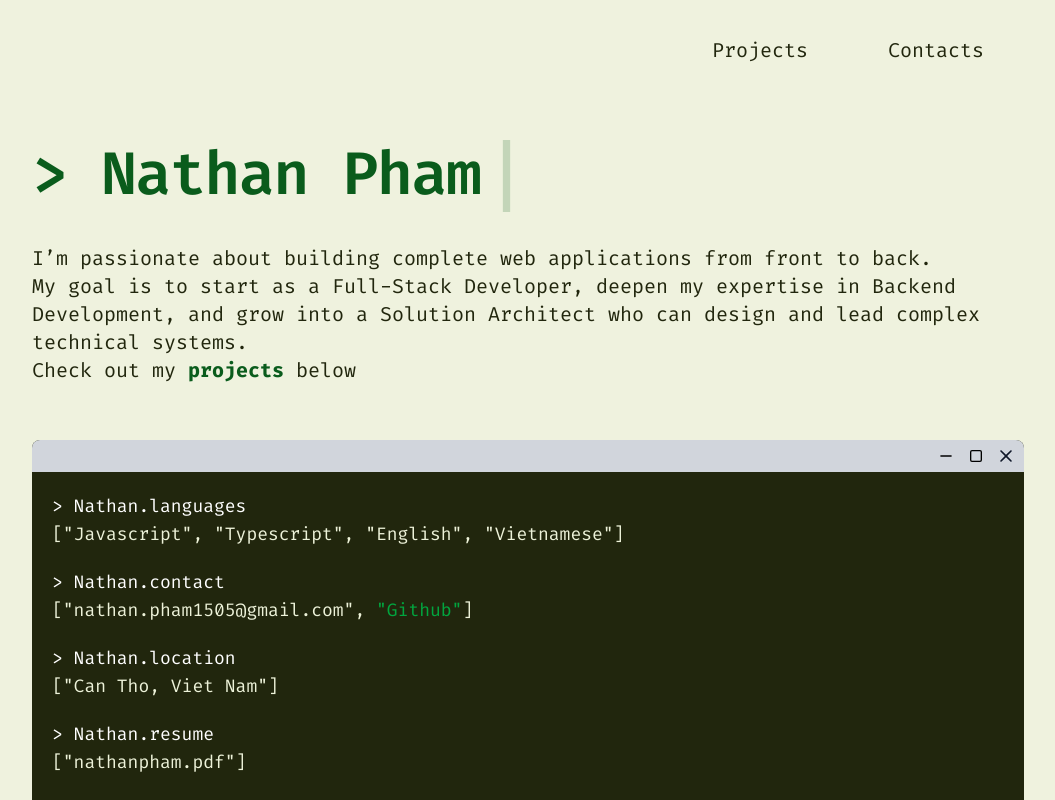
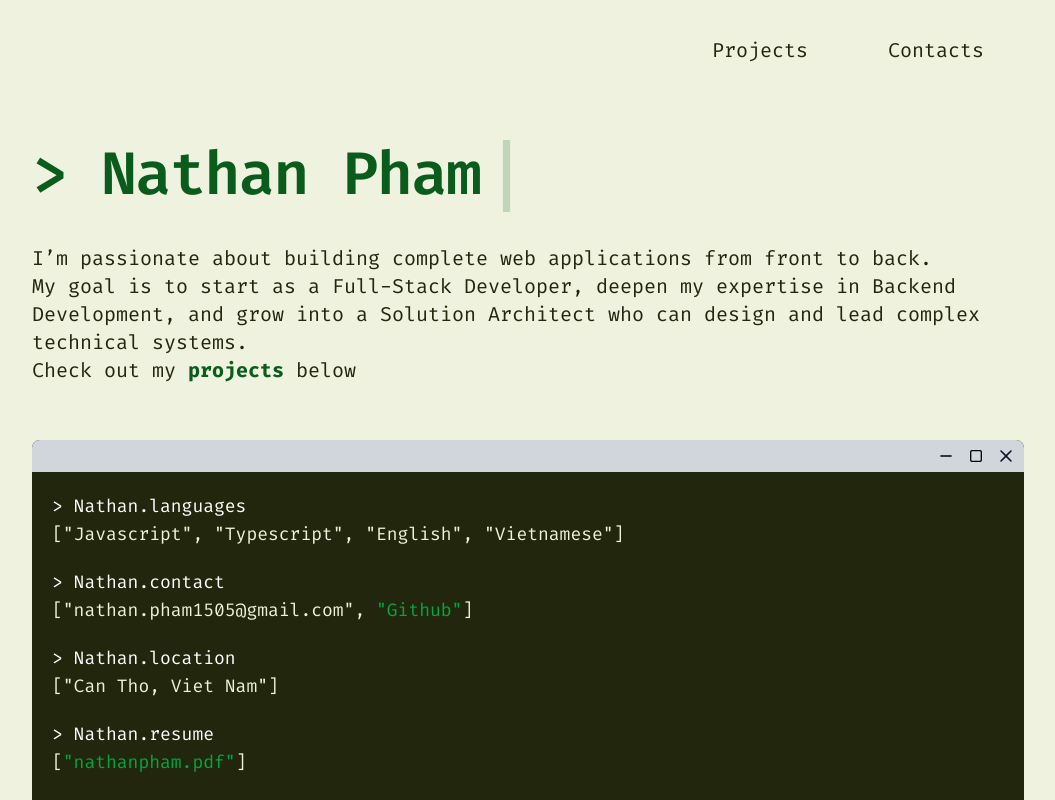
Before and after one commit to NgocPMT/portfolio, a React (Vite) app: page / in a window 1280 px wide. Shown: the top 800 px of the page, without its empty margins (112-1167 px from the left). Built offline with nearby package versions, Linux system fonts and the light colour scheme.

Commit message:
add link to resume

```diff
--- a/src/components/App.jsx
+++ b/src/components/App.jsx
@@ -153,8 +153,16 @@ const App = () => {
             </div>
             <div className="pb-5">
               <p className="text-white px-5 text-lg">&gt; Nathan.resume</p>
-              <p className="text-secondary px-5 text-lg">
-                &#91;"nathanpham.pdf"&#93;
+              <p className="text-secondary px-5 text-lg ">
+                &#91;
+                <a
+                  className="text-green-600 hover:opacity-80"
+                  href="/resume.pdf"
+                  target="_blank"
+                >
+                  "nathanpham.pdf"
+                </a>
+                &#93;
               </p>
             </div>
             <div className="pb-5">
```
Also changed, not shown: 1 other file (tests, documents, lock files or other folders).
